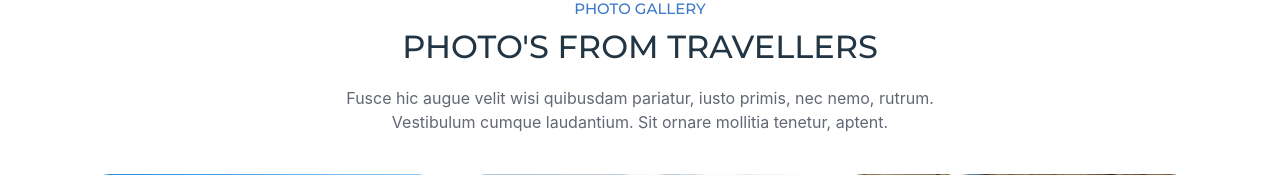
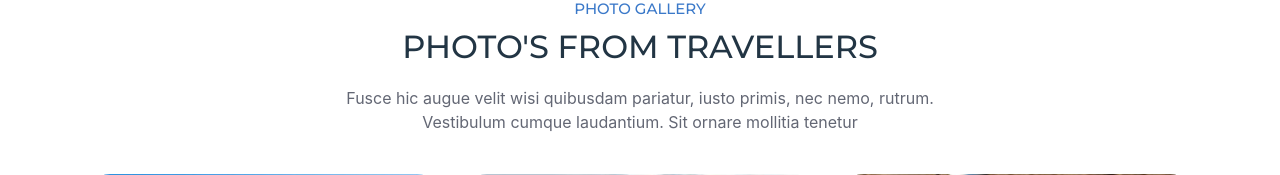
Before and after one commit to dhia1195/Django-Project, a Django app: page /front/ in a window 1280 px wide. Shown: the part 3765-3940 px from the top of the page. Run offline with Django 4.2, Linux system fonts and the light colour scheme; some libraries are stand-ins or nearby versions.

Commit message:
fix merge

```diff
--- a/Template/index.html
+++ b/Template/index.html
@@ -867,7 +867,7 @@ $(document).ready(function() {
           <p class="section-text">
             Fusce hic augue velit wisi quibusdam pariatur, iusto primis, nec nemo, rutrum. Vestibulum cumque laudantium.
             Sit ornare
-            mollitia tenetur, aptent.
+            mollitia tenetur
           </p>
 
           <ul class="gallery-list">
```
